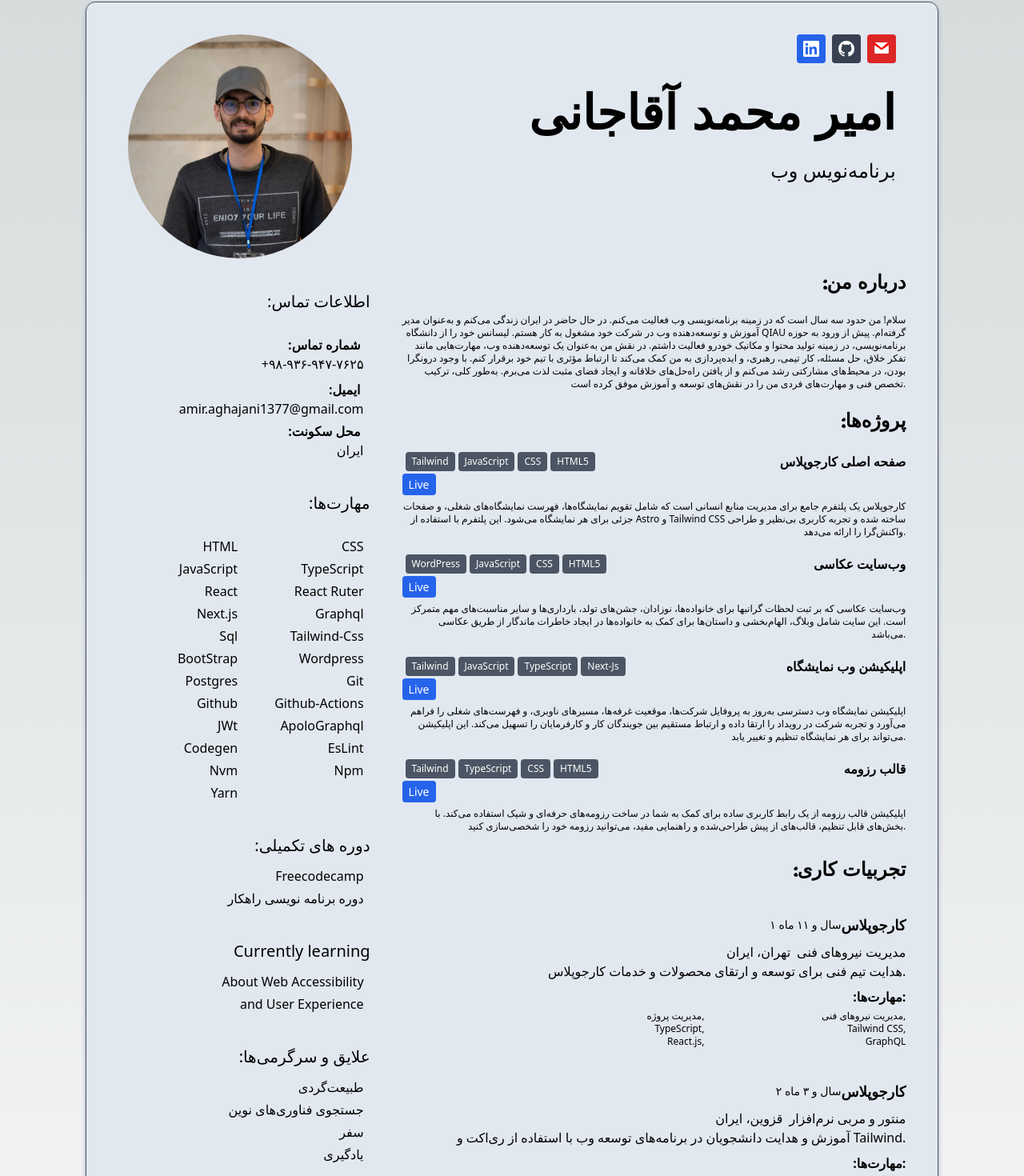
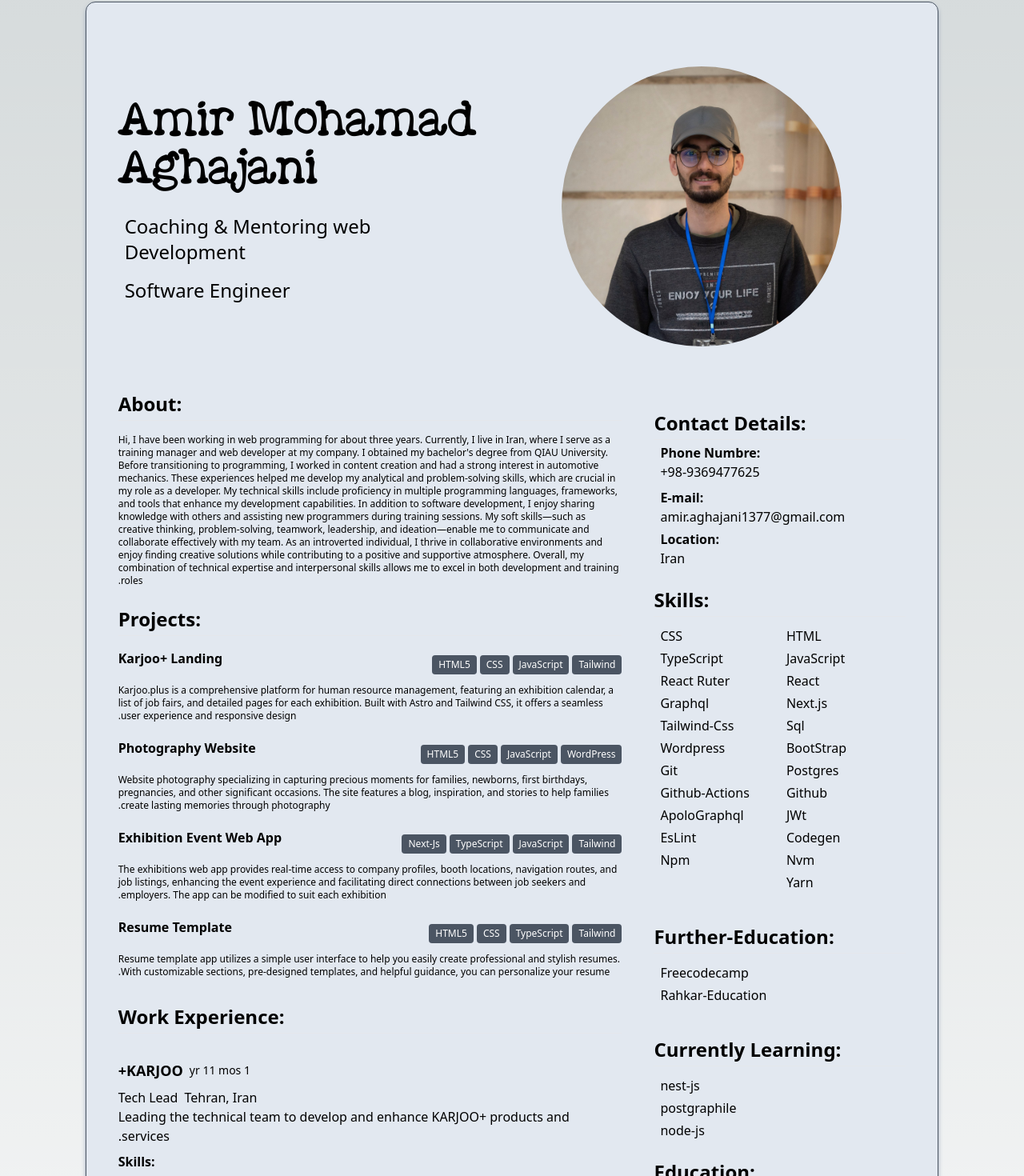
Before and after one commit to AmirAghajani98/portfolio, a Next.js app: page /resume in a window 1280 px wide. Shown: the part 38-1508 px from the top of the page at 80% size. Built offline with nearby package versions, Linux system fonts and the light colour scheme.

Commit message:
fix-resume

```diff
--- a/next-i18next.config.js
+++ b/next-i18next.config.js
@@ -1,7 +1,7 @@
 module.exports = {
   i18n: {
     locales: ["en", "fa"],
-    defaultLocale: "fa",
+    defaultLocale: "en",
     localeDetection: true,
   },
   react: {
--- a/public/locales/en/common.json
+++ b/public/locales/en/common.json
@@ -1,7 +1,7 @@
 {
   "header": {
-    "name": "Amir Aghajani",
-    "title": "Software Engineer"
+    "name": "Amir Mohamad Aghajani",
+    "list": ["Coaching & Mentoring web Development", "Software Engineer"]
   },
   "contactDetails": {
     "title": ":Contact Details",
@@ -17,11 +17,7 @@
   },
   "currentlyLearning": {
     "title": ":Currently Learning",
-    "list": [
-      "Web Accessibility (WCAG standards)",
-      "User Experience Design",
-      "Advanced Node.js and Backend Optimization"
-    ]
+    "list": ["nest-js", "postgraphile", "node-js"]
   },
   "interests": {
     "title": ":Interests & Hobbies",
--- a/public/locales/fa/common.json
+++ b/public/locales/fa/common.json
@@ -1,7 +1,7 @@
 {
   "header": {
     "name": "امیر محمد آقاجانی",
-    "title": "برنامه‌نویس وب"
+    "list": ["مربی و راهنمای برنامه نویسی تحت وب", "مهندس نرم افزار"]
   },
   "contactDetails": {
     "title": ":اطلاعات تماس",
@@ -17,7 +17,7 @@
   },
   "currentlyLearning": {
     "title": ":در حال یادگیری",
-    "list": ["ری‌اکت پیشرفته", "Node.js پیشرفته و بهینه‌سازی بک‌اند"]
+    "list": ["nest-js", "postgraphile", "node-js"]
   },
   "interests": {
     "title": ":علایق و سرگرمی‌ها",
@@ -28,7 +28,7 @@
     "content": "سلام! من حدود سه سال است که در زمینه برنامه‌نویسی وب فعالیت می‌کنم. در حال حاضر در ایران زندگی می‌کنم و به‌عنوان مدیر آموزش و توسعه‌دهنده وب در شرکت خود مشغول به کار هستم. لیسانس خود را از دانشگاه QIAU گرفته‌ام. پیش از ورود به حوزه برنامه‌نویسی، در زمینه تولید محتوا و مکانیک خودرو فعالیت داشتم. در نقش من به‌عنوان یک توسعه‌دهنده وب، مهارت‌هایی مانند تفکر خلاق، حل مسئله، کار تیمی، رهبری، و ایده‌پردازی به من کمک می‌کند تا ارتباط مؤثری با تیم خود برقرار کنم. با وجود درونگرا بودن، در محیط‌های مشارکتی رشد می‌کنم و از یافتن راه‌حل‌های خلاقانه و ایجاد فضای مثبت لذت می‌برم. به‌طور کلی، ترکیب تخصص فنی و مهارت‌های فردی من را در نقش‌های توسعه و آموزش موفق کرده است."
   },
   "education": {
-    "title": "تحصیلات",
+    "title": ":تحصیلات",
     "university": "دانشکاه آزاد اسلامی قزوین",
     "duration": "۱۳۹۶-۱۴۰۱",
     "grade": "کارشناسی",
--- a/src/app/i18.ts
+++ b/src/app/i18.ts
@@ -15,8 +15,8 @@ i18n.use(initReactI18next).init({
       translation: faTranslations,
     },
   },
-  lng: "fa",
-  fallbackLng: "fa",
+  lng: "en",
+  fallbackLng: "en",
   interpolation: {
     escapeValue: false,
   },
--- a/src/app/resume/page.tsx
+++ b/src/app/resume/page.tsx
@@ -32,8 +32,13 @@ export default function resume() {
   const workExperiences: WorkExperience[] = t("workExperiences.list", {
     returnObjects: true,
   }) as WorkExperience[];
-
+  const currentlyLearning: string[] = t("currentlyLearning.list", {
+    returnObjects: true,
+  }) as string[];
   const interests: string[] = t("interests.list", {
+    returnObjects: true,
+  }) as string[];
+  const header: string[] = t("header.list", {
     returnObjects: true,
   }) as string[];
   const projects: Projects[] = t("projects.list", {
@@ -59,112 +64,34 @@ export default function resume() {
           dir={currentLocale === "fa" ? "ltr" : "rtl"}
           className="border border-gray-600 rounded-xl font-sans shadow-md bg-slate-200 shadow-slate-400 py-10 px-10 w-10/12 mt-10 mb-10"
         >
-          <div className="flex justify-evenly">
+          <div className="flex justify-between w-full">
             <Image
-              className="justify-center rounded-full shadow shadow-slate-200"
+              className="justify-center rounded-full shadow shadow-slate-200 mx-20 my-10"
               src={"./img/aaaa.jpg"}
               alt={"amir"}
-              width={280}
-              height={140}
+              width={350}
+              height={200}
             />
-            <div>
-              <ul className="flex flex-wrap justify-end gap-2">
-                <li>
-                  <>
-                    <a
-                      href="https://www.linkedin.com/in/amir-aghajani/"
-                      target="blank"
-                      className="bg-blue-600 p-2 font-semibold text-white inline-flex items-center space-x-2 rounded"
-                    >
-                      <svg
-                        className="w-5 h-5 fill-current"
-                        role="img"
-                        viewBox="0 0 256 256"
-                        xmlns="http://www.w3.org/2000/svg"
-                      >
-                        <g>
-                          <path d="M218.123122,218.127392 L180.191928,218.127392 L180.191928,158.724263 C180.191928,144.559023 179.939053,126.323993 160.463756,126.323993 C140.707926,126.323993 137.685284,141.757585 137.685284,157.692986 L137.685284,218.123441 L99.7540894,218.123441 L99.7540894,95.9665207 L136.168036,95.9665207 L136.168036,112.660562 L136.677736,112.660562 C144.102746,99.9650027 157.908637,92.3824528 172.605689,92.9280076 C211.050535,92.9280076 218.138927,118.216023 218.138927,151.114151 L218.123122,218.127392 Z M56.9550587,79.2685282 C44.7981969,79.2707099 34.9413443,69.4171797 34.9391618,57.260052 C34.93698,45.1029244 44.7902948,35.2458562 56.9471566,35.2436736 C69.1040185,35.2414916 78.9608713,45.0950217 78.963054,57.2521493 C78.9641017,63.090208 76.6459976,68.6895714 72.5186979,72.8184433 C68.3913982,76.9473153 62.7929898,79.26748 56.9550587,79.2685282 M75.9206558,218.127392 L37.94995,218.127392 L37.94995,95.9665207 L75.9206558,95.9665207 L75.9206558,218.127392 Z M237.033403,0.0182577091 L18.8895249,0.0182577091 C8.57959469,-0.0980923971 0.124827038,8.16056231 -0.001,18.4706066 L-0.001,237.524091 C0.120519052,247.839103 8.57460631,256.105934 18.8895249,255.9977 L237.033403,255.9977 C247.368728,256.125818 255.855922,247.859464 255.999,237.524091 L255.999,18.4548016 C255.851624,8.12438979 247.363742,-0.133792868 237.033403,0.000790807055"></path>
-                        </g>
-                      </svg>
-                    </a>
-                  </>
-                </li>
-                <li>
-                  <>
-                    <a
-                      href="https://github.com/AmirAghajani98"
-                      target="blank"
-                      className="bg-gray-700 p-2 font-medium text-white inline-flex items-center space-x-2 rounded"
-                    >
-                      <svg
-                        xmlns="http://www.w3.org/2000/svg"
-                        aria-hidden="true"
-                        role="img"
-                        className="w-5"
-                        preserveAspectRatio="xMidYMid meet"
-                        viewBox="0 0 24 24"
-                      >
-                        <path
-                          fillRule="evenodd"
-                          clipRule="evenodd"
-                          d="M12 0C5.37 0 0 5.37 0 12c0 5.31 3.435 9.795 8.205 11.385c.6.105.825-.255.825-.57c0-.285-.015-1.23-.015-2.235c-3.015.555-3.795-.735-4.035-1.41c-.135-.345-.72-1.41-1.23-1.695c-.42-.225-1.02-.78-.015-.795c.945-.015 1.62.87 1.845 1.23c1.08 1.815 2.805 1.305 3.495.99c.105-.78.42-1.305.765-1.605c-2.67-.3-5.46-1.335-5.46-5.925c0-1.305.465-2.385 1.23-3.225c-.12-.3-.54-1.53.12-3.18c0 0 1.005-.315 3.3 1.23c.96-.27 1.98-.405 3-.405s2.04.135 3 .405c2.295-1.56 3.3-1.23 3.3-1.23c.66 1.65.24 2.88.12 3.18c.765.84 1.23 1.905 1.23 3.225c0 4.605-2.805 5.625-5.475 5.925c.435.375.81 1.095.81 2.22c0 1.605-.015 2.895-.015 3.3c0 .315.225.69.825.57A12.02 12.02 0 0 0 24 12c0-6.63-5.37-12-12-12z"
-                          fill="currentColor"
-                        />
-                      </svg>
-                    </a>
-                  </>
-                </li>
-                <li>
-                  <>
-                    <a
-                      href="mailto:amir.aghajani1377@gmaol.com"
-                      className="bg-red-600 p-2 font-medium text-white inline-flex items-center space-x-2 rounded"
-                    >
-                      <svg
-                        xmlns="http://www.w3.org/2000/svg"
-                        viewBox="0 0 24 24"
-                        aria-hidden="true"
-                        role="img"
-                        className="w-5"
-                        preserveAspectRatio="xMidYMid meet"
-                      >
-                        <path
-                          fill="currentColor"
-                          d="M12 13.065L1.36 6.224L1.347 17.81c0 .83.674 1.505 1.505 1.505h18.297c.83 0 1.505-.674 1.505-1.505V6.224L12 13.065z"
-                        />
-                        <path
-                          fill="currentColor"
-                          d="M22.68 5.313L12 13.935L1.36 5.313L1.347 3.812c0-.83.674-1.505 1.505-1.505h18.297c.83 0 1.505.674 1.505 1.505V5.313z"
-                        />
-                        <path
-                          fill="red"
-                          d="M1.36 6.224L12 13.935l10.64-7.711L22.68 3.812c0-.687-.375-1.285-.938-1.617L12 10.935L1.36 2.195A1.853 1.853 0 0 0 .397 3.812v2.412l.964.635z"
-                        />
-                      </svg>
-                    </a>
-                  </>
-                </li>
-              </ul>
-              <div className="flex justify-between items-center">
-                <div>
-                  <div className="bg-cover bg-no-repeat rounded-full h-52 w-52"></div>
-                </div>
-                <div className={isRTL ? "text-right" : "text-left"}>
-                  <h2 className="text-6xl font-extrabold">
-                    {t("header.name")}
-                  </h2>
-                  <p className="text-2xl mt-5">{t("header.title")}</p>
-                  <p className="text-2xl mt-5"></p>
-                </div>
+
+            <div className="flex justify-between my-20">
+              <div className={isRTL ? "text-right" : "text-left"}>
+                <h2 className="text-6xl font-extrabold">{t("header.name")}</h2>
+                <ul className="mt-4 grid justify-items-end">
+                  {header.map((header, index) => (
+                    <li key={index} className="px-2 my-2 text-2xl">
+                      {header}
+                    </li>
+                  ))}
+                </ul>
               </div>
             </div>
           </div>
           <div className="flex gap-x-10 mt-4">
             <div className="w-2/6 text-auto ">
               <>
-                <strong className="text-xl font-medium grid justify-items-end my-6">
+                <p className="w-full text-2xl mt-6 pb-1 border-b font-semibold grid justify-items-end">
                   {t("contactDetails.title")}
-                </strong>
+                </p>
                 <ul className="mb-4 grid justify-items-end">
                   <li className="px-2 mt-1 mb-2 grid justify-items-end">
                     <strong className="mr-1">
@@ -193,9 +120,9 @@ export default function resume() {
                 </ul>
               </>
               <>
-                <strong className="text-xl font-medium grid justify-items-end mt-10 mb-6">
+                <p className="w-full text-2xl mt-6 pb-1 border-b font-semibold grid justify-items-end">
                   {t("skills.title")}
-                </strong>
+                </p>
                 <ul className="mt-2 mb-10 grid grid-cols-2 justify-items-end">
                   <li className="px-2 mt-1">HTML</li>
                   <li className="px-2 mt-1">CSS</li>
@@ -223,27 +150,52 @@ export default function resume() {
                 </ul>
               </>
               <>
-                <strong className="text-xl font-medium grid justify-items-end">
+                <p className="w-full text-2xl mt-6 pb-1 border-b font-semibold grid justify-items-end">
                   {t("further.title")}
-                </strong>
+                </p>
                 <ul className="mt-2 mb-10 grid justify-items-end">
                   <li className="px-2 mt-1"> {t("further.firstname")}</li>
                   <li className="px-2 mt-1"> {t("further.secondname")}</li>
                 </ul>
               </>
               <>
-                <strong className="text-xl font-medium grid justify-items-end">
-                  Currently learning
-                </strong>
-                <ul className="mt-2 mb-10 grid justify-items-end">
-                  <li className="px-2 mt-1">About Web Accessibility</li>
-                  <li className="px-2 mt-1">and User Experience</li>
+                <p className="w-full text-2xl mt-6 pb-1 border-b font-semibold grid justify-items-end">
+                  {t("currentlyLearning.title")}
+                </p>
+                <ul className="mt-2 grid justify-items-end">
+                  {currentlyLearning.map((currentlyLearning, index) => (
+                    <li key={index} className="px-2 mt-1">
+                      {currentlyLearning}
+                    </li>
+                  ))}
                 </ul>
               </>
+
+              <div className="w-full">
+                <p className="w-full text-2xl mt-6 pb-1 border-b font-semibold grid justify-items-end">
+                  {t("education.title")}
+                </p>
+                <ul className="mt-2">
+                  <li className="pt-2 grid justify-items-end">
+                    <p className="flex justify-between text-sm gap-x-2">
+                      {t("education.duration")}
+                      <strong className="text-base">
+                        {t("education.university")}
+                      </strong>
+                    </p>
+                    <p className="flex justify-between text-sm">
+                      {t("education.grade")}
+                    </p>
+                    <p className="flex justify-between text-sm">
+                      {t("education.field-study")}
+                    </p>
+                  </li>
+                </ul>
+              </div>
               <>
-                <strong className="text-xl font-medium grid justify-items-end">
+                <p className="w-full text-2xl mt-6 pb-1 border-b font-semibold grid justify-items-end">
                   {t("interests.title")}
-                </strong>
+                </p>
                 <ul className="mt-2 grid justify-items-end">
                   {interests.map((interest, index) => (
                     <li key={index} className="px-2 mt-1">
@@ -255,9 +207,9 @@ export default function resume() {
             </div>
             <div className="w-4/6 grid justify-items-end">
               <div>
-                <h3 className="text-2xl pb-1 border-b font-semibold grid justify-items-end">
+                <p className="text-2xl pb-1 border-b font-semibold grid justify-items-end">
                   {t("about.title")}
-                </h3>
+                </p>
                 <div className={isRTL ? "text-right" : "text-left"}>
                   <p className="grid justify-items-end mt-4 text-xs">
                     {t("about.content")}
@@ -265,14 +217,14 @@ export default function resume() {
                 </div>
               </div>
               <div>
-                <h2 className="text-2xl mt-6 pb-1 border-b font-semibold grid justify-items-end">
+                <p className="text-2xl mt-6 pb-1 border-b font-semibold grid justify-items-end">
                   {t("projects.title")}
-                </h2>
+                </p>
                 <ul className="mt-1">
                   {projects.map((project, index) => (
                     <li key={index} className="py-2 grid">
                       <div className="flex justify-between my-1">
-                        <p className="flex">
+                        <p className="flex my-2">
                           <span className="bg-gray-600 text-white px-2 py-1 ml-1 text-xs rounded">
                             {project.skillA}
                           </span>
@@ -290,18 +242,6 @@ export default function resume() {
                           {project.title}
                         </strong>
                       </div>
-                      <>
-                        <ul className="flex mb-2 justify-items-end">
-                          <li>
-                            <a
-                              href={project.link}
-                              className="bg-blue-600 text-white px-2 py-1 mr-1 text-sm rounded"
-                            >
-                              Live
-                            </a>
-                          </li>
-                        </ul>
-                      </>
                       <div className={isRTL ? "text-right" : "text-left"}>
                         <p className="text-xs grid justify-items-end">
                           {project.description}
@@ -312,13 +252,13 @@ export default function resume() {
                 </ul>
               </div>
               <div className="w-full">
-                <h2 className="text-2xl mt-6 pb-1 border-b font-semibold grid justify-items-end">
+                <p className="w-full text-2xl mt-6 pb-1 border-b font-semibold grid justify-items-end">
                   {t("workExperiences.title")}
-                </h2>
+                </p>
                 <ul className="mt-2 grid">
                   {workExperiences.map((experience, index) => (
                     <li key={index} className="py-4 grid justify-items-end">
-                      <p className="flex justify-between items-center text-sm my-2">
+                      <p className="flex justify-between items-center text-sm my-2 gap-x-2">
                         {experience.duration}
                         <strong className="text-lg">
                           {experience.company}
@@ -336,7 +276,7 @@ export default function resume() {
                           {experience.description}
                         </p>
                       </div>
-                      <strong>{t("skills.title")}:</strong>
+                      <strong>{t("skills.title")}</strong>
                       <div className="mt-1 text-xs grid grid-cols-2 justify-items-end w-[80%]">
                         {experience.skills.map((skill, i) => (
                           <span key={i}>
@@ -347,28 +287,6 @@ export default function resume() {
                       </div>
                     </li>
                   ))}
-                </ul>
-              </div>
-
-              <div className="w-full">
-                <h2 className="w-full text-2xl mt-6 pb-1 border-b font-semibold grid justify-items-end">
-                  {t("education.title")}
-                </h2>
-                <ul className="mt-2">
-                  <li className="pt-2 grid justify-items-end">
-                    <p className="flex justify-between text-sm gap-x-2">
-                      {t("education.duration")}
-                      <strong className="text-base">
-                        {t("education.university")}
-                      </strong>
-                    </p>
-                    <p className="flex justify-between text-sm">
-                      {t("education.grade")}
-                    </p>
-                    <p className="flex justify-between text-sm">
-                      {t("education.field-study")}
-                    </p>
-                  </li>
                 </ul>
               </div>
             </div>
```
